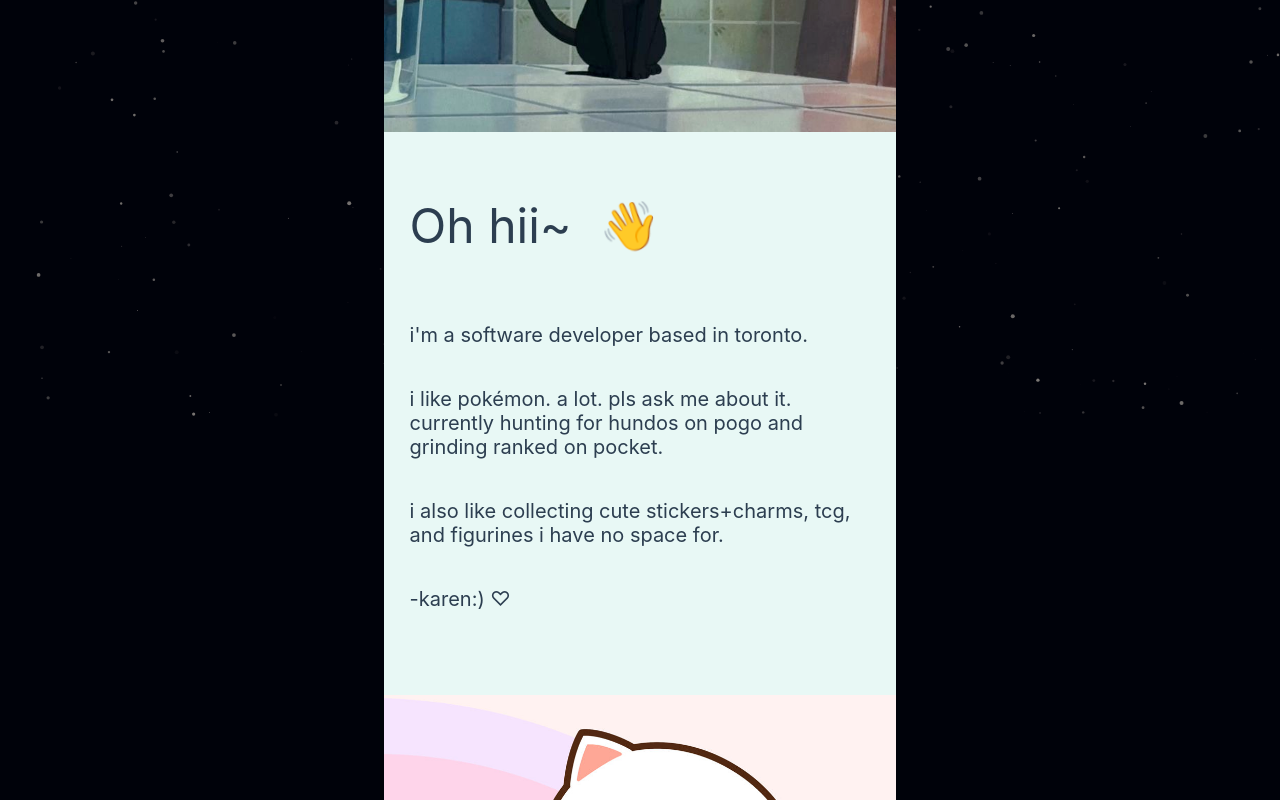
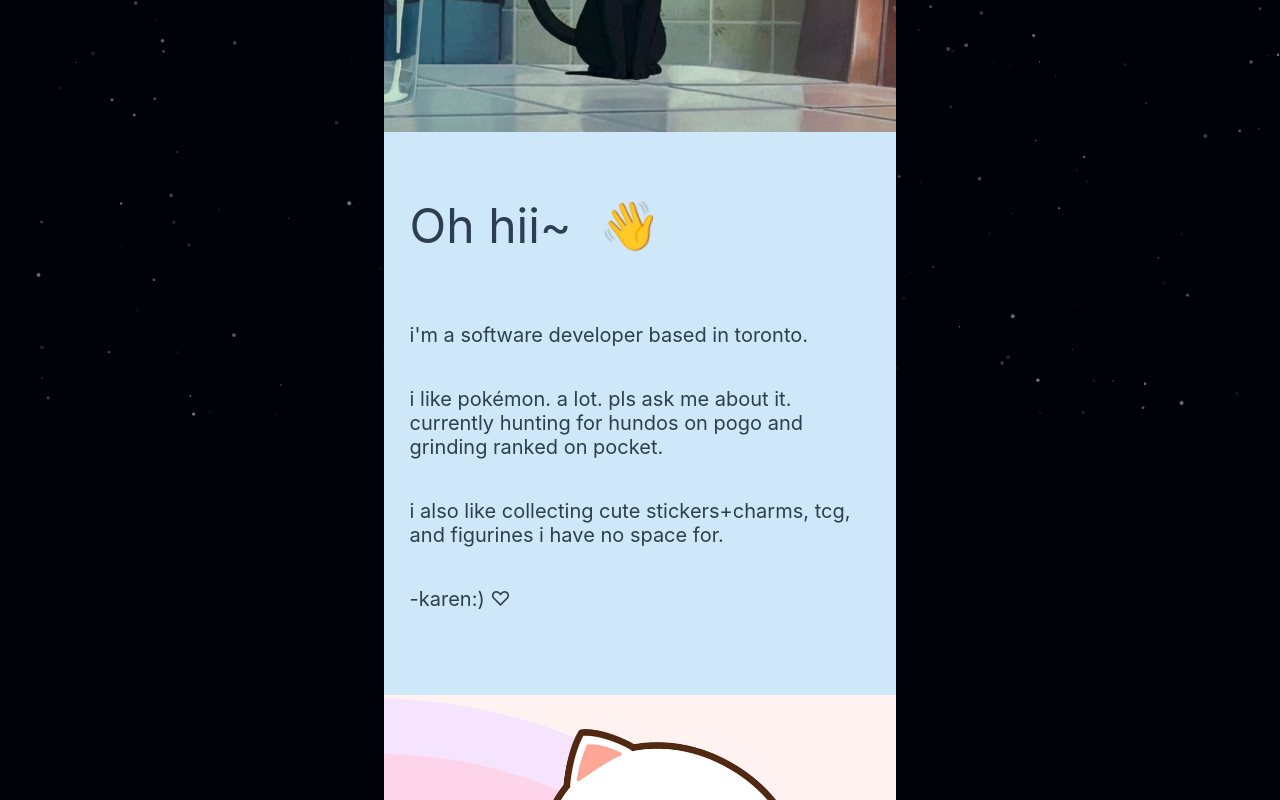
Before and after one commit to karenkwok/karenkwok.github.io, a React (Create React App) app: page /meow in a window 1280 px wide. Shown: the part 380-1180 px from the top of the page. Built offline with nearby package versions, Linux system fonts and the light colour scheme.

Commit message:
Changed bumble page blue

```diff
--- a/src/Colours.scss
+++ b/src/Colours.scss
@@ -6,7 +6,7 @@ $purple: #6a4fff; // accent
 $white-border: #fcf5e724; // skill border
 $white-text: #fcf5e7ab; // skill text
 
-$bumble-section-background: #e8f8f5; // light cyan
-$bumble-item: #d1f2eb; // cyan
+$bumble-section-background: #cfe8f9; // light blue
+$bumble-item: #b6e1ff; // blue
 $bumble-highlight: #f1c4f2; // light pink
 $bumble-text: #2c3e50; // dark gray
```
